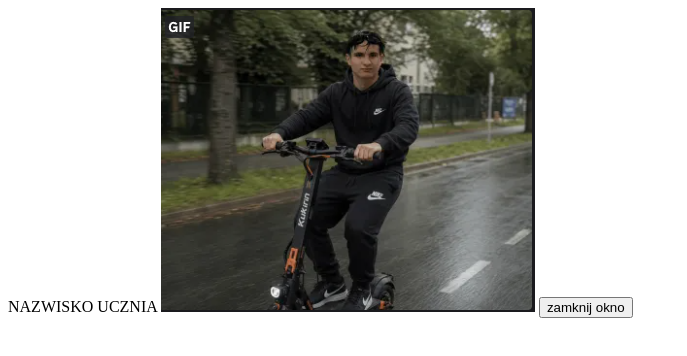
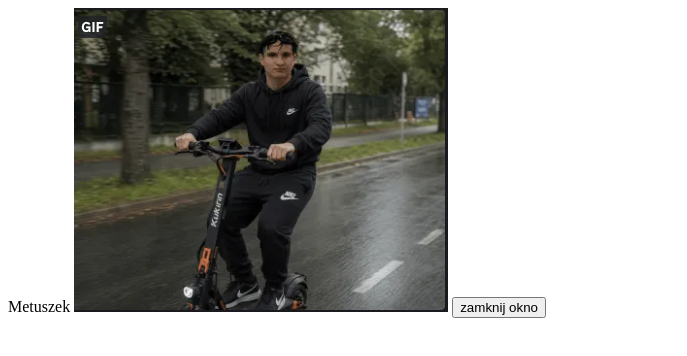
Before and after one commit to Ketuszek/JAVA, a plain HTML site: page Z.4.html in a window 1280 px wide. Shown: the whole page, without its empty margins (0-687 px from the left). Drawn offline with Linux system fonts and the light colour scheme.

Commit message:
Update Z.4.html

```diff
--- a/Z.4.html
+++ b/Z.4.html
@@ -8,7 +8,7 @@
  </script>
  </head>
 <body>
- NAZWISKO UCZNIA
+ Metuszek
  <img src="obraz_2026-10-15_195606101.png" />
  <input type="button" value="zamknij okno" onclick="okno_zamknij()"/>
 </body>
```
